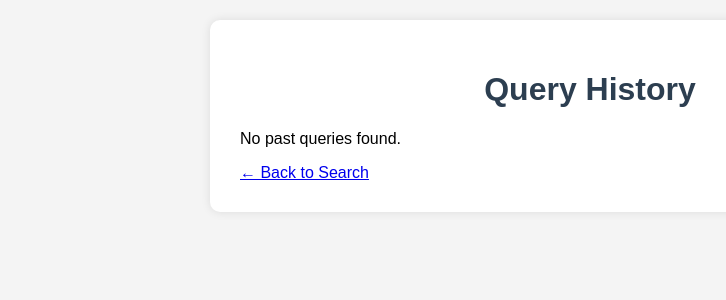
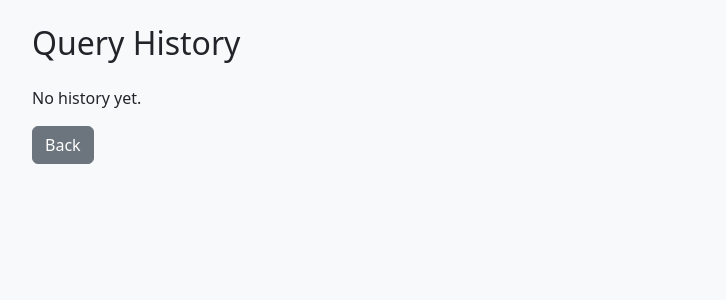
Before and after one commit to 1mVivek/court-data-dashboard, a Flask app: template templates/history.html in a window 1280 px wide. Shown: the top 300 px of the page, without its empty margins (50-776 px from the left). Run offline with Flask 3, Linux system fonts and the light colour scheme; the template is opened without the code that fills it, so the values that code supplies are empty.

Commit message:
Update history.html

```diff
--- a/templates/history.html
+++ b/templates/history.html
@@ -2,54 +2,45 @@
 <html lang="en">
 <head>
   <meta charset="UTF-8" />
-  <meta name="viewport" content="width=device-width, initial-scale=1.0"/>
-  <title>Query History</title>
-  <link rel="stylesheet" href="{{ url_for('static', filename='styles.css') }}">
+  <title>Search History</title>
+  <link rel="stylesheet" href="https://cdn.jsdelivr.net/npm/bootstrap@5.3.3/dist/css/bootstrap.min.css" />
 </head>
-<body>
-  <div class="container">
-    <h1>Query History</h1>
+<body class="bg-light">
+  <div class="container py-4">
+    <h2 class="mb-4">Query History</h2>
 
-    {% if queries and queries|length > 0 %}
-      <table class="history-table">
+    {% if queries %}
+      <table class="table table-bordered">
         <thead>
           <tr>
-            <th>#</th>
             <th>Case Type</th>
-            <th>Case Number</th>
-            <th>Filing Year</th>
-            <th>Status</th>
+            <th>Case No.</th>
+            <th>Year</th>
+            <th>Filing Date</th>
             <th>Next Hearing</th>
-            <th>Date Queried</th>
+            <th>Queried At</th>
           </tr>
         </thead>
         <tbody>
           {% for q in queries %}
             <tr>
-              <td>{{ loop.index }}</td>
               <td>{{ q.case_type }}</td>
               <td>{{ q.case_number }}</td>
               <td>{{ q.filing_year }}</td>
-              <td>
-                {% if q.result.get("hearing_status") == "upcoming" %}
-                  <span class="badge upcoming">Upcoming</span>
-                {% elif q.result.get("hearing_status") == "expired" %}
-                  <span class="badge expired">Expired</span>
-                {% else %}
-                  <span class="badge none">N/A</span>
-                {% endif %}
-              </td>
-              <td>{{ q.result.get("next_hearing", "—") }}</td>
+              <td>{{ q.result.filing_date }}</td>
+              <td>{{ q.result.next_hearing }}</td>
               <td>{{ q.timestamp }}</td>
             </tr>
           {% endfor %}
         </tbody>
       </table>
     {% else %}
-      <p>No past queries found.</p>
+      <p>No history yet.</p>
     {% endif %}
 
-    <a class="back-button" href="{{ url_for('index') }}">← Back to Search</a>
+    <div class="mt-3">
+      <a href="{{ url_for('index') }}" class="btn btn-secondary">Back</a>
+    </div>
   </div>
 </body>
 </html>
```
